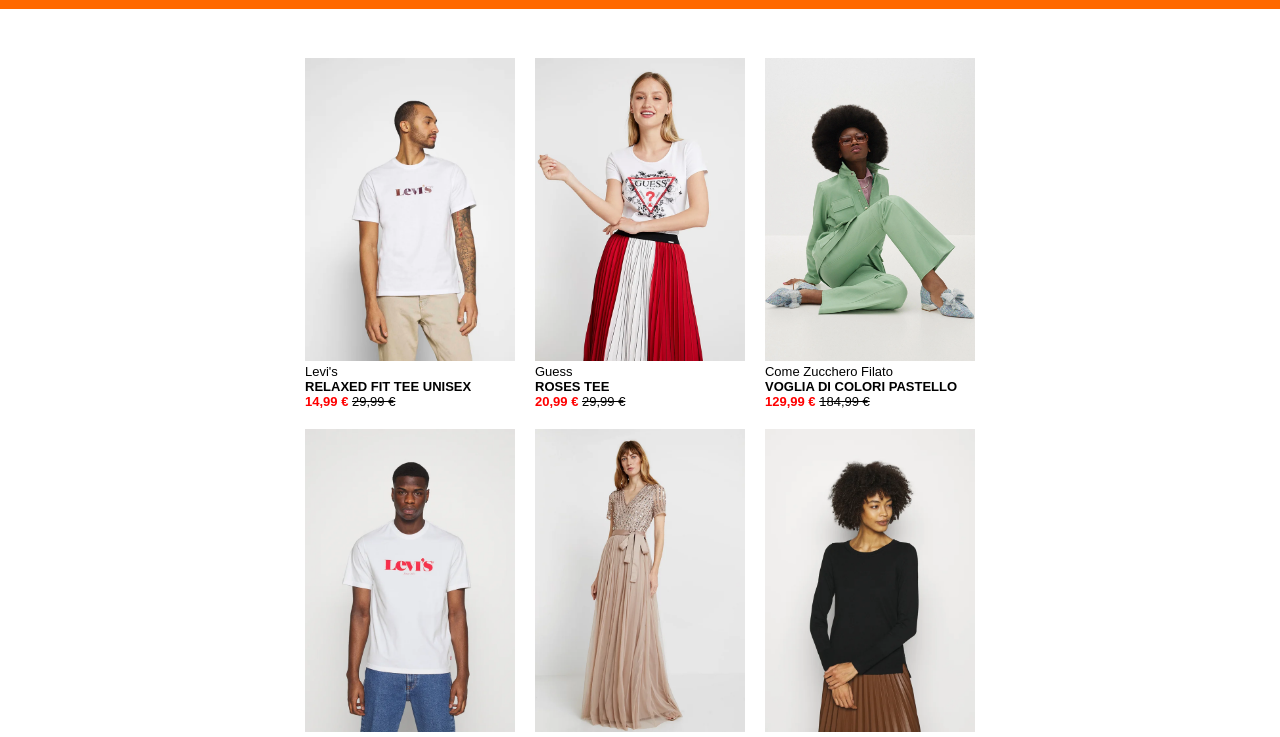
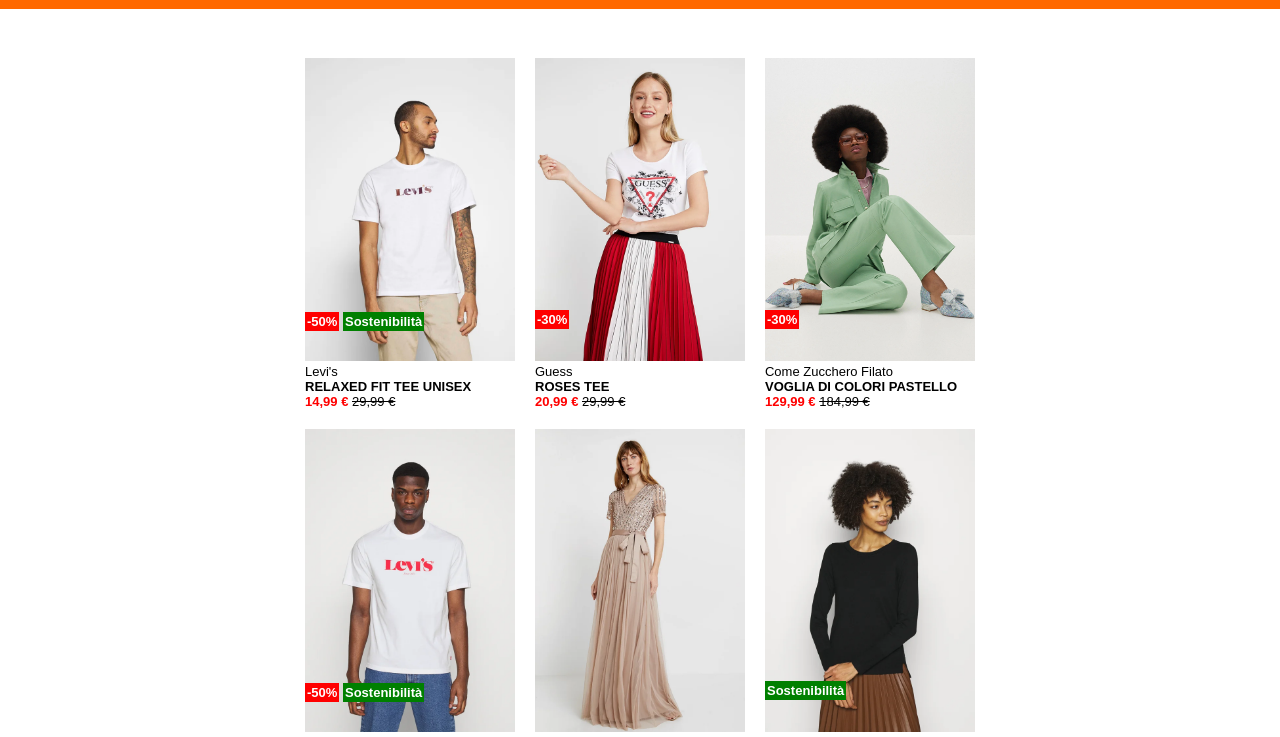
Before and after one commit to Steopa2001/html-css-boolando, a plain HTML site: page inde.html in a window 1280 px wide. Shown: the part 42-779 px from the top of the page. Drawn offline with Linux system fonts and the light colour scheme.

Commit message:
adding labels

```diff
--- a/inde.html
+++ b/inde.html
@@ -41,12 +41,44 @@
     <div class="container">
       <div class="row card" >
 
-       <div class="col-33"><img src="./assets/img/1.webp" alt="img"><span>Levi's <br> <span class="uppercase">relaxed fit tee unisex</span> <br> <span class="red">14,99 &euro; </span><span class="line-through">29,99 &euro;</span></span></div>
-       <div class="col-33"><img src="./assets/img/2.webp" alt="img"><span>Guess <br> <span class="uppercase">roses tee</span> <br> <span class="red">20,99 &euro; </span><span class="line-through">29,99 &euro;</span></span></div>
-       <div class="col-33"><img src="./assets/img/3.webp" alt="img"><span>Come Zucchero Filato <br> <span class="uppercase">voglia di colori pastello</span> <br> <span class="red">129,99 &euro; </span><span class="line-through">184,99 &euro;</span></span></div>
-       <div class="col-33"><img src="./assets/img/4.webp" alt="img"><span>Levi's <br> <span class="uppercase">tee unisex</span> <br> <span class="red">14,99 &euro; </span><span class="line-through">29,99 &euro;</span></span></div>
-       <div class="col-33"><img src="./assets/img/5.webp" alt="img"><span>Maya Deluxe <br> <span class="uppercase">stripe bodice</span> <br> <span class="red">99,99 &euro; </span></div>
-       <div class="col-33"><img src="./assets/img/6.webp" alt="img"><span>Esprit <br> <span class="uppercase">maglione - black</span> <br> <span class="red">29,99 &euro; </span></div>
+
+       <div class="col-33 p-relative"><img src="./assets/img/1.webp" alt="img">
+        <div class="p-absolute">
+        <span class="sconto bg-red">-50%</span>
+        <span class="sconto bg-green">Sostenibilità</span>
+       </div>
+       <div class="levis">
+         <span>Levi's <br> <span class="uppercase">relaxed fit tee unisex</span> <br> <span class="red">14,99 &euro; </span><span class="line-through">29,99 &euro;</span></span></div>
+      </div>
+
+
+       <div class="col-33 p-relative"><img src="./assets/img/2.webp" alt="img">
+         <span class="sconto bg-red p-absolute">-30%</span>
+        <span>Guess <br> <span class="uppercase">roses tee</span> <br> <span class="red">20,99 &euro; </span><span class="line-through">29,99 &euro;</span></span></div>
+
+
+       <div class="col-33 p-relative"><img src="./assets/img/3.webp" alt="img">
+         <span class="sconto bg-red p-absolute">-30%</span>
+        <span>Come Zucchero Filato <br> <span class="uppercase">voglia di colori pastello</span> <br> <span class="red">129,99 &euro; </span><span class="line-through">184,99 &euro;</span></span></div>
+
+
+       <div class="col-33 p-relative"><img src="./assets/img/4.webp" alt="img">
+        <div class="p-absolute">
+        <span class="sconto bg-red">-50%</span>
+        <span class="sconto bg-green">Sostenibilità</span>
+        </div>
+        <span>Levi's <br> <span class="uppercase">tee unisex</span> <br> <span class="red">14,99 &euro; </span><span class="line-through">29,99 &euro;</span></span></div>
+
+
+       <div class="col-33"><img src="./assets/img/5.webp" alt="img">
+        <span>Maya Deluxe <br> <span class="uppercase">stripe bodice</span> <br> <span class="red">99,99 &euro; </span></div>
+
+
+       <div class="col-33 p-relative"><img src="./assets/img/6.webp" alt="img">
+        <span class="sconto bg-green p-absolute">Sostenibilità</span>
+        <span>Esprit <br> <span class="uppercase">maglione - black</span> <br> <span class="red">29,99 &euro; </span></div>
+
+
 
       </div>
     </div>
--- a/src/css/style.css
+++ b/src/css/style.css
@@ -12,6 +12,7 @@
   padding: 12px;
   position: fixed;
   width: 100%;
+  z-index: 1;
 }
 
 .text-banner {
@@ -51,10 +52,6 @@
 .line-through {
   text-decoration: line-through;
 }
-
-/* .j-f-center {
-  justify-content: center;
-} */
 
 
 /* MAIN */
@@ -122,3 +119,26 @@
   justify-content: space-evenly;
   font-size: 15px;
 }
+
+.bg-red {
+  background-color: red;
+}
+
+.bg-green {
+  background-color: green;
+}
+
+.sconto {
+  padding: 2px;
+  color: white;
+  font-weight: bold;
+}
+
+.p-relative {
+  position: relative;
+}
+
+.p-absolute {
+  position: absolute;
+  bottom: 80px;
+}
```
